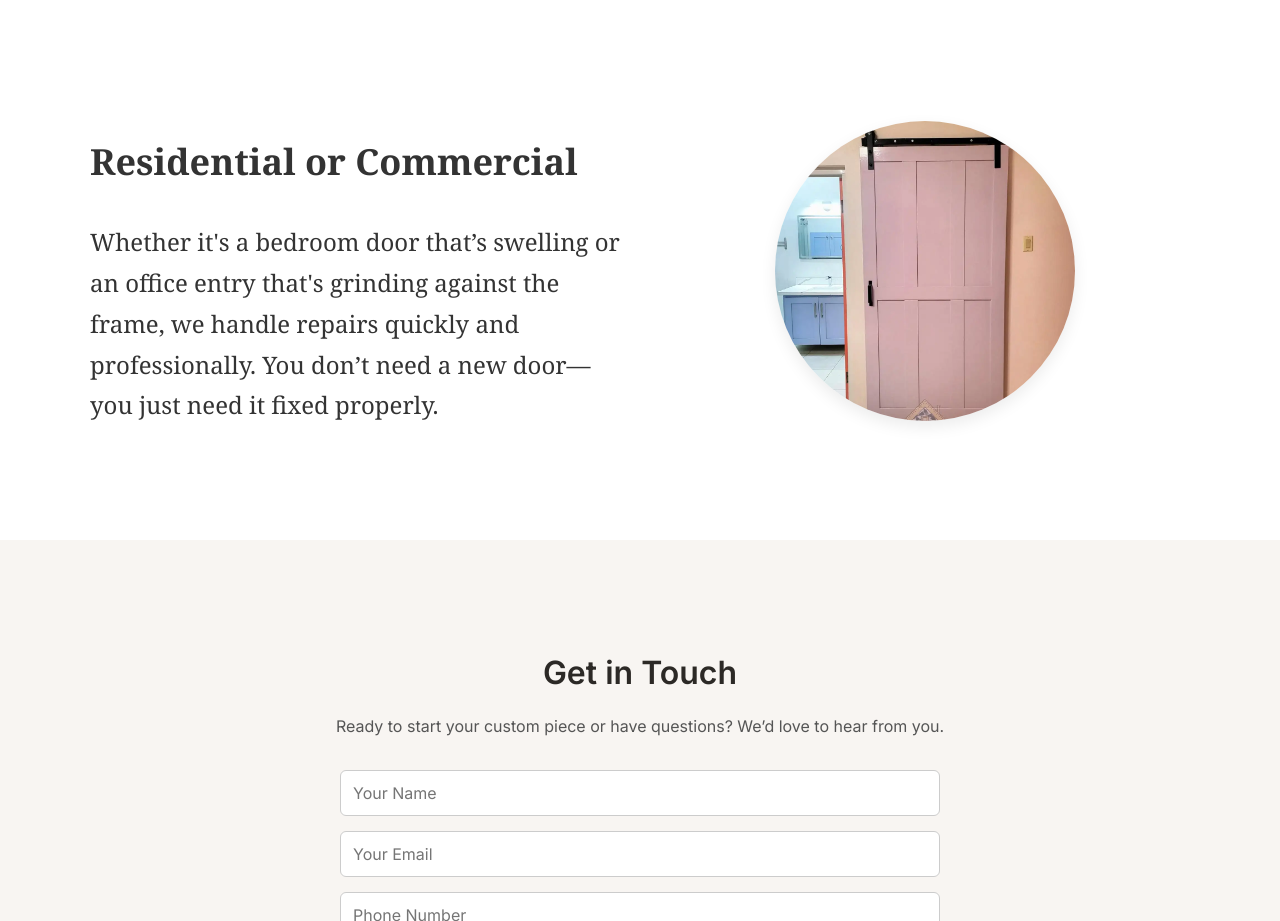
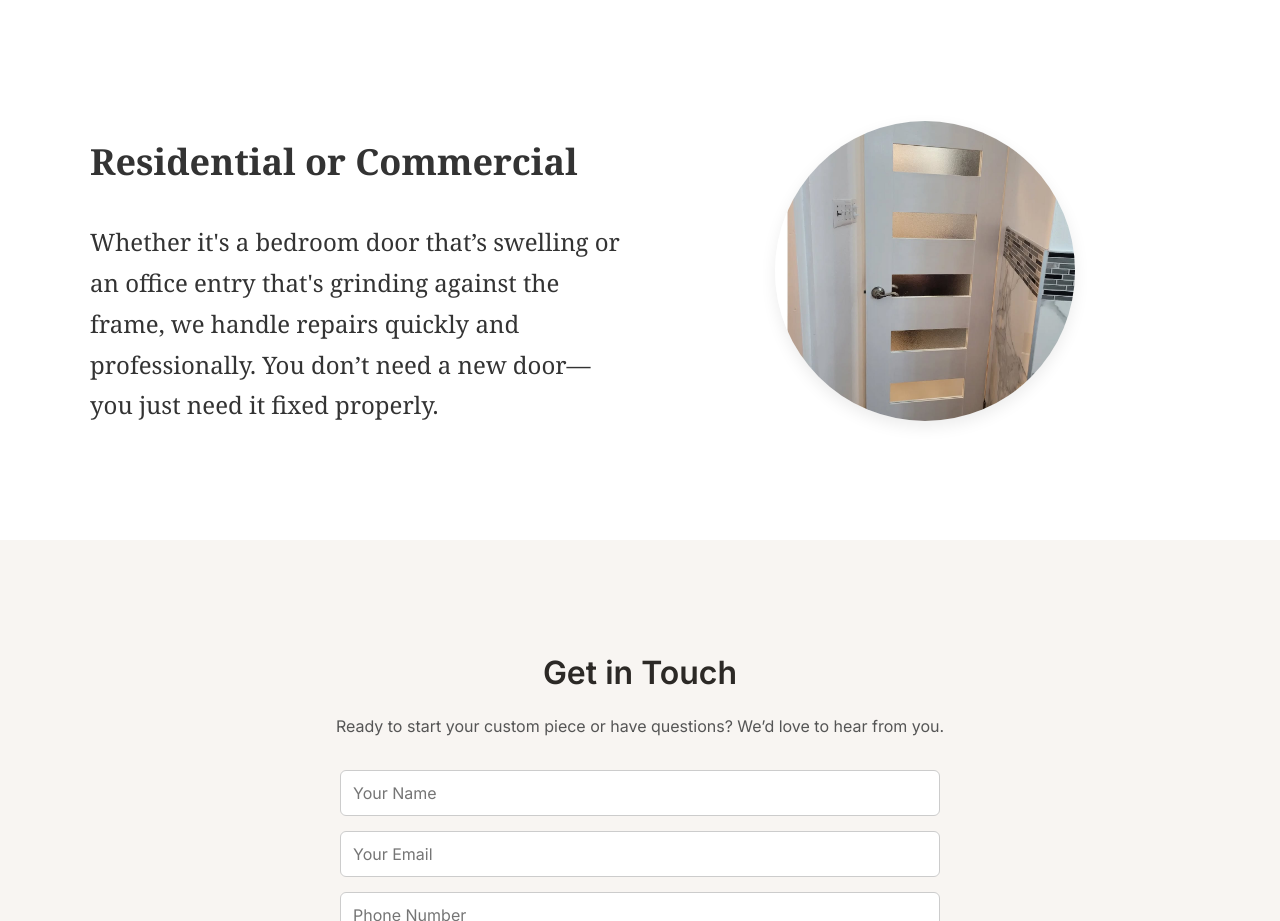
Before and after one commit to hiimhowie/woodenaccentwebsite, a plain HTML site: page Repairing-Warped-or-Sticking-Doors.html in a window 1280 px wide. Shown: the part 1540-2461 px from the top of the page. Drawn offline with nearby package versions, Linux system fonts and the light colour scheme.

Commit message:
Update Repairing-Warped-or-Sticking-Doors.html

```diff
--- a/Repairing-Warped-or-Sticking-Doors.html
+++ b/Repairing-Warped-or-Sticking-Doors.html
@@ -98,7 +98,7 @@
     <p>Whether it's a bedroom door that’s swelling or an office entry that's grinding against the frame, we handle repairs quickly and professionally. You don’t need a new door—you just need it fixed properly.</p>
   </div>
   <div class="info-img">
-    <img src="images/slidingdoor.webp" alt="Commercial door repair">
+    <img src="images/customsizedoor.webp" alt="Commercial door repair">
   </div>
 </section>
 
```
